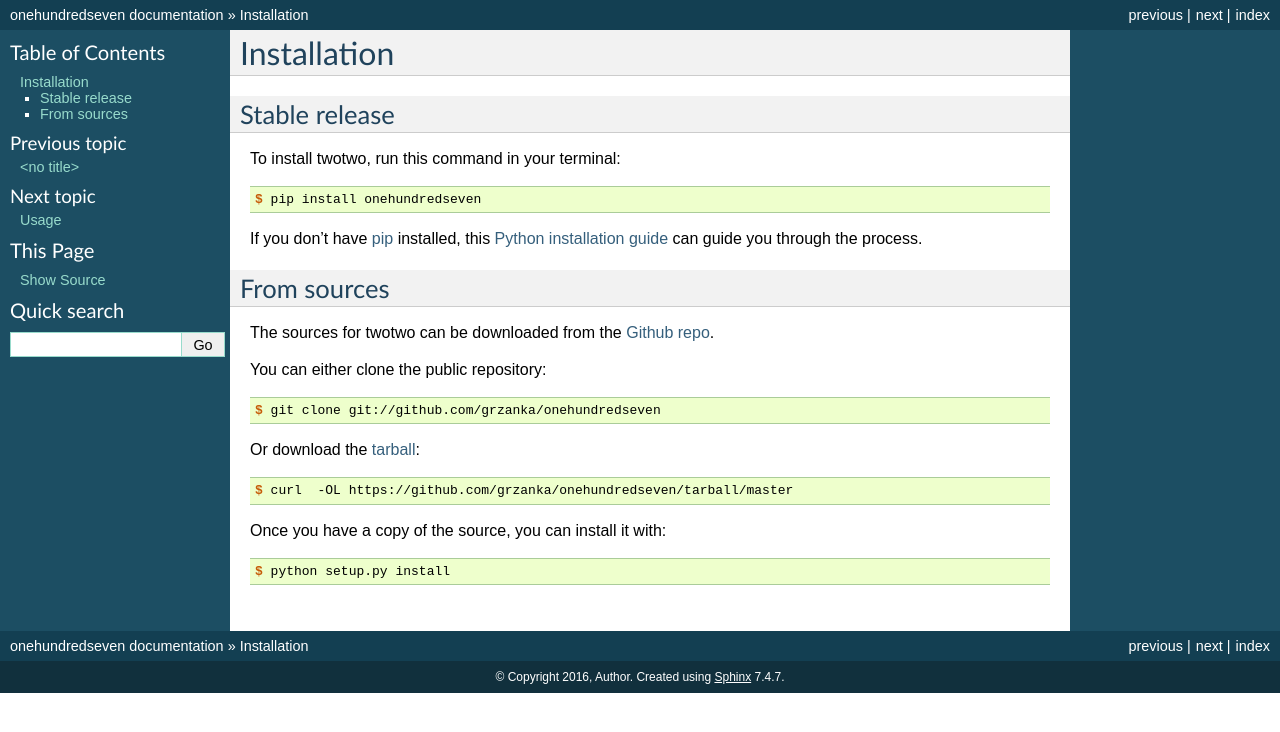
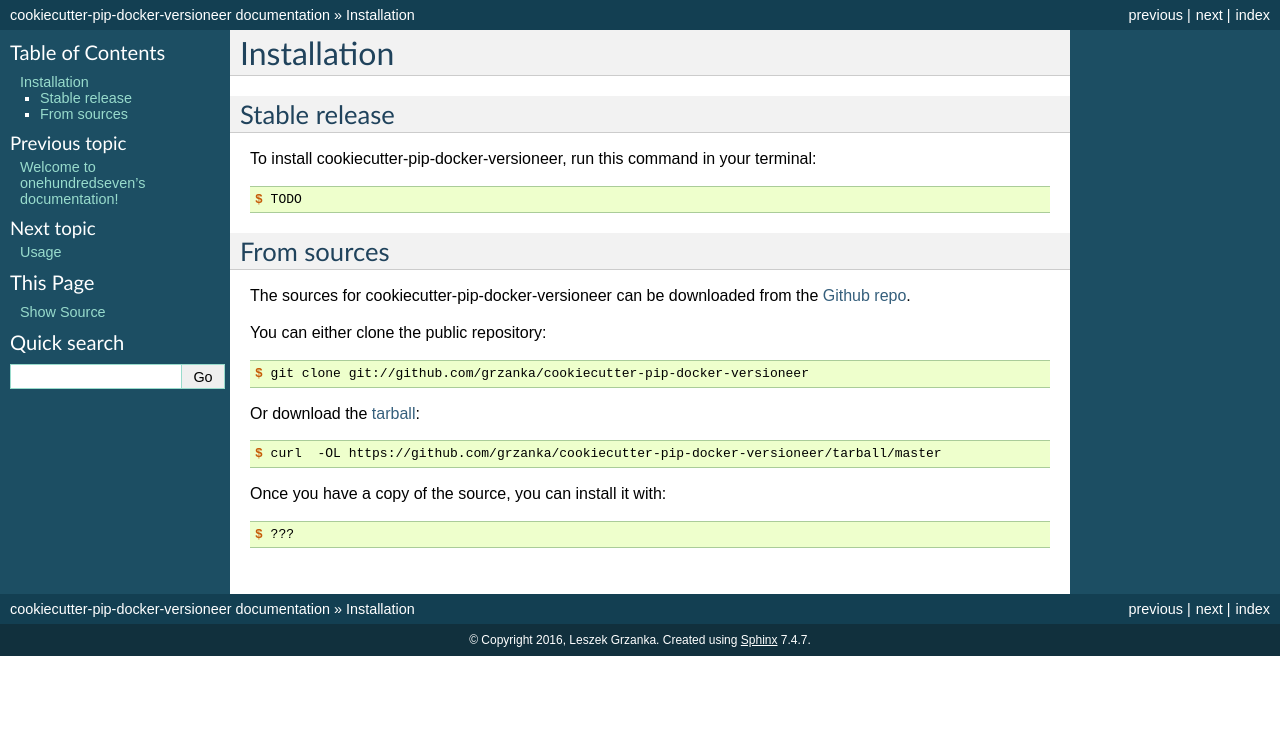
Before and after one commit to grzanka/cookiecutter-pip-docker-versioneer, a Sphinx documentation site: the page built from docs/installation.rst, in a window 1280 px wide. Shown: the top 732 px of the page. Built offline with Sphinx 7.4.7, drawn with Linux system fonts in a browser that asks for light colours; the version number could not be read and is left out.

Commit message:
documentation updated

```diff
--- a/docs/conf.py
+++ b/docs/conf.py
@@ -1,9 +1,5 @@
 #!/usr/bin/env python3
 # -*- coding: utf-8 -*-
-#
-# onehundredseven documentation build configuration file, created by
-# sphinx-quickstart on Thu May 12 12:19:05 2016.
-#
 # This file is execfile()d with the current directory set to its
 # containing dir.
 #
@@ -16,20 +12,7 @@
 import sys
 import os
 
-# If extensions (or modules to document with autodoc) are in another directory,
-# add these directories to sys.path here. If the directory is relative to the
-# documentation root, use os.path.abspath to make it absolute, like shown here.
 
-# Get the project root dir, which is the parent dir of this
-cwd = os.getcwd()
-project_root = os.path.dirname(cwd)
-
-# Insert the project root dir as the first element in the PYTHONPATH.
-# This lets us ensure that the source package is imported, and that its
-# version is used.
-sys.path.insert(0, project_root)
-
-import onehundredseven
 # -- General configuration ------------------------------------------------
 
 # If your documentation needs a minimal Sphinx version, state it here.
@@ -42,10 +25,6 @@
     'sphinx.ext.autodoc',
     'sphinx.ext.autosummary',
     'sphinx.ext.todo',
-    'sphinx.ext.viewcode',
-    'sphinx.ext.inheritance_diagram',
-    'sphinx.ext.coverage',
-    'sphinx.ext.graphviz',
 ]
 
 # Add any paths that contain templates here, relative to this directory.
@@ -63,27 +42,10 @@
 master_doc = 'index'
 
 # General information about the project.
-project = 'onehundredseven'
-copyright = '2016, Author'
-author = 'Author'
-
-# The version info for the project you're documenting, acts as replacement for
-# |version| and |release|, also used in various other places throughout the
-# built documents.
-
-import pkg_resources
-try:
-    release = pkg_resources.get_distribution('onehundredseven').version
-except pkg_resources.DistributionNotFound:
-    print('onehundredseven must be installed to build the documentation.')
-    print('Install from source using `pip install -e .` in a virtualenv.')
-    sys.exit(1)
-del pkg_resources
-
-if 'dev' in release:
-    release = release.split('dev')[0] + 'dev'
-version = '.'.join(release.split('.')[:2])
-
+project = 'cookiecutter-pip-docker-versioneer'
+copyright = '2016, Leszek Grzanka'
+author = 'Leszek Grzanka'
+version = "latest"
 
 # The language for content autogenerated by Sphinx. Refer to documentation
 # for a list of supported languages.
--- a/docs/index.rst
+++ b/docs/index.rst
@@ -11,7 +11,6 @@
 .. toctree::
    :maxdepth: 2
 
-   readme
    installation
    usage
    contributing
--- a/docs/installation.rst
+++ b/docs/installation.rst
@@ -8,42 +8,37 @@
 Stable release
 --------------
 
-To install twotwo, run this command in your terminal:
+To install cookiecutter-pip-docker-versioneer, run this command in your terminal:
 
 .. code-block:: console
 
-    $ pip install onehundredseven
+    $ TODO
 
-If you don't have `pip`_ installed, this `Python installation guide`_ can guide
-you through the process.
-
-.. _pip: https://pip.pypa.io
-.. _Python installation guide: http://docs.python-guide.org/en/latest/starting/installation/
 
 
 From sources
 ------------
 
-The sources for twotwo can be downloaded from the `Github repo`_.
+The sources for cookiecutter-pip-docker-versioneer can be downloaded from the `Github repo`_.
 
 You can either clone the public repository:
 
 .. code-block:: console
 
-    $ git clone git://github.com/grzanka/onehundredseven
+    $ git clone git://github.com/grzanka/cookiecutter-pip-docker-versioneer
 
 Or download the `tarball`_:
 
 .. code-block:: console
 
-    $ curl  -OL https://github.com/grzanka/onehundredseven/tarball/master
+    $ curl  -OL https://github.com/grzanka/cookiecutter-pip-docker-versioneer/tarball/master
 
 Once you have a copy of the source, you can install it with:
 
 .. code-block:: console
 
-    $ python setup.py install
+    $ ???
 
 
-.. _Github repo: https://github.com/grzanka/onehundredseven
-.. _tarball: https://github.com/grzanka/twotwo/onehundredseven/master
+.. _Github repo: https://github.com/grzanka/cookiecutter-pip-docker-versioneer
+.. _tarball: https://github.com/grzanka/twotwo/cookiecutter-pip-docker-versioneer/master
--- a/docs/readme.rst
+++ /dev/null
@@ -1 +0,0 @@
-.. include:: ../README.rst
```
Also changed, not shown: CHANGELOG.md (deleted, +0 -8 lines), docs/authors.rst (+13 -1 lines), docs/contributing.rst (+104 -1 lines), 1 other file.
